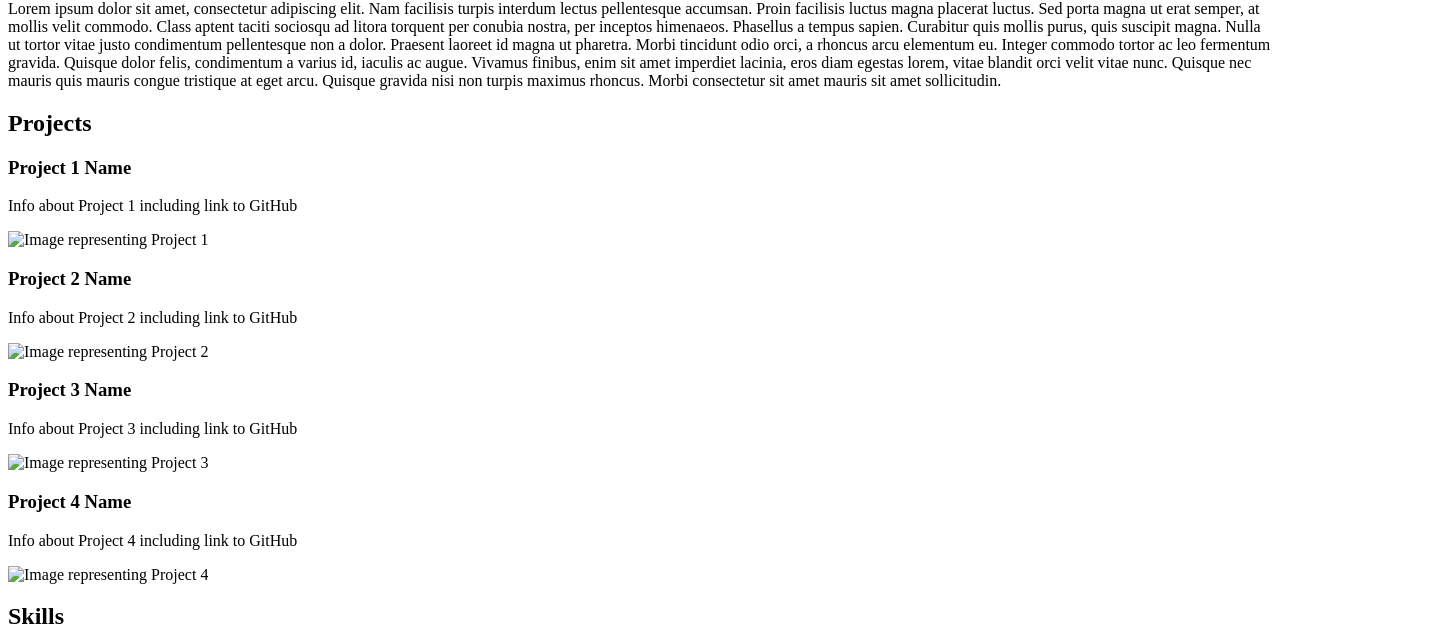
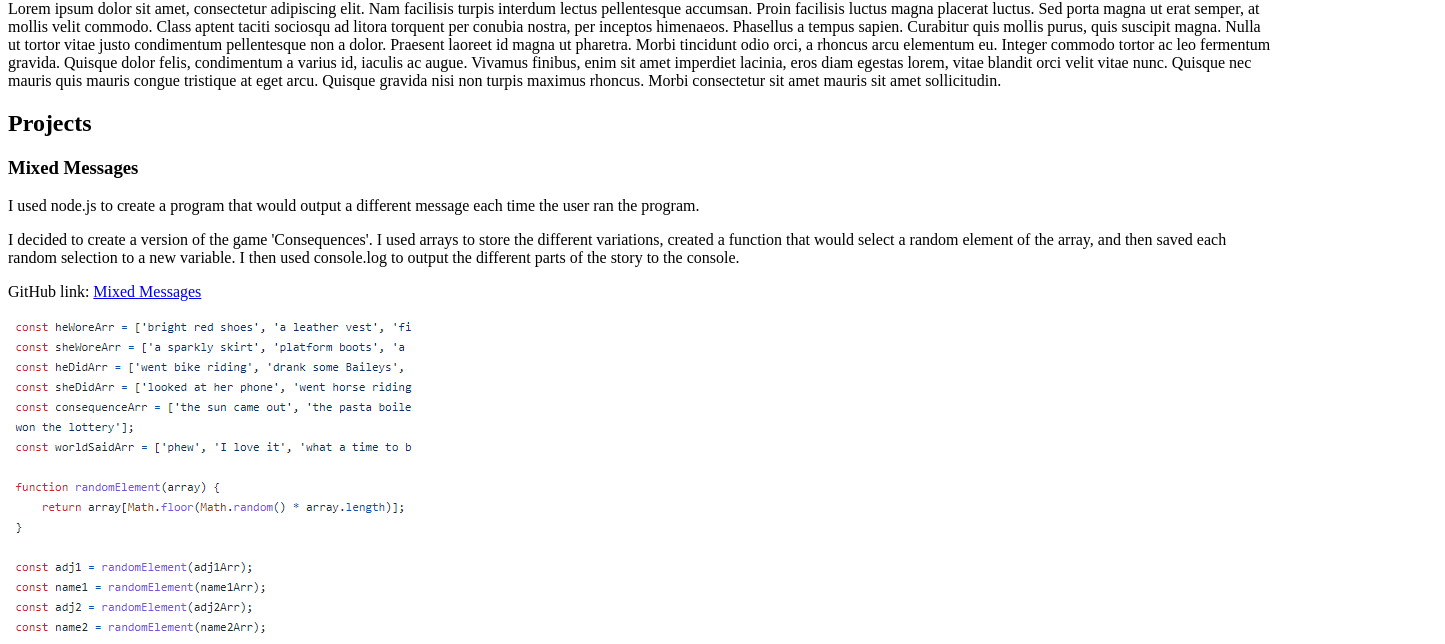
Before and after one commit to toothless13/portfolio-project, a plain HTML site: page index.html in a window 1280 px wide. Shown: the part 219-863 px from the top of the page, 1445 px wide, since content can reach past the window. Drawn offline with Linux system fonts and the light colour scheme.

Commit message:
Add socials to contact and update projects section in index

```diff
--- a/index.html
+++ b/index.html
@@ -31,27 +31,37 @@
             <h2>Projects</h2>
             <!-- Project 1-->
             <section class="project1">
-                <h3>Project 1 Name</h3>
-                <p>Info about Project 1 including link to GitHub</p>
-                <img src="" alt="Image representing Project 1">
+                <h3>Mixed Messages</h3>
+                <p>I used node.js to create a program that would output a different message each time the user ran the program.</p>
+                <p>I decided to create a version of the game 'Consequences'. I used arrays to store the different variations, created a function that would select a random element of the array, and then saved each random selection to a new variable. I then used console.log to output the different parts of the story to the console.</p>
+                <p>GitHub link: <a href="https://github.com/toothless13/mixed-messages">Mixed Messages</a></p>
+                <img src="./resources/images/mixed-messages-image.png" alt="Image representing Project 1">
             </section>
             <!-- Project 2 -->
             <section class="project2">
-                <h3>Project 2 Name</h3>
-                <p>Info about Project 2 including link to GitHub</p>
-                <img src="" alt="Image representing Project 2">
+                <h3>Credit Card Checker</h3>
+                <p>This is a project that can be used to check if a credit card number is valid or not. It will also convert invalid numbers into valid numbers.</p>
+                <p>I worked with JavaScript to complete this project, and used arrays, functions, and conditional statements whilst completing the project.</p>
+                <p>GitHub link: <a href="https://github.com/toothless13/credit-card-checker-starter">Credit Card Checker</a></p>
+                <img src="./resources/images/credit-card-checker-image.png" alt="Image representing Project 2">
             </section>
             <!-- Project 3 -->
             <section class="project3">
-                <h3>Project 3 Name</h3>
-                <p>Info about Project 3 including link to GitHub</p>
-                <img src="" alt="Image representing Project 3">
+                <h3>Tennis Club Website</h3>
+                <p>This project was to practice creating a responsive web design for a club. It was a chance to use responsive units, such as em and rem. The website also uses media queries to change the page layout and behavior based on size breakpoints. <span>(I apologise for the overly obvious use of Wimbledon colours)</span></p>
+                <p>GitHub link: <a href="https://github.com/toothless13/abingdon-tennis-club">Tennis Club Website</a></p>
+                <a href="https://toothless13.github.io/abingdon-tennis-club/">https://toothless13.github.io/abingdon-tennis-club/</a>
+                <br>
+                <img src="./resources/images/tennis-club-image.png" alt="Image representing Project 3">
             </section>
             <!-- Project 4 -->
             <section class="project4">
-                <h3>Project 4 Name</h3>
-                <p>Info about Project 4 including link to GitHub</p>
-                <img src="" alt="Image representing Project 4">
+                <h3>Guitar Company Website</h3>
+                <p>This was a task where we created a website for a company using Flexbox, which allows the page to display well on different screen sizes.</p>
+                <p>GitHub link: <a href="https://github.com/toothless13/flexbox-aristides-guitars-site">Flexbox Guitar Website</a></p>
+                <a href="https://toothless13.github.io/flexbox-aristides-guitars-site/">https://toothless13.github.io/flexbox-aristides-guitars-site/</a>
+                <br>
+                <img src="./resources/images/aristides-project-image.png" alt="Image representing Project 4">
             </section>
         </section>
         <!-- Skills section -->
```
Also changed, not shown: contact.html (+11 -1 lines), resources/images/aristides-project-image.png (added), resources/images/credit-card-checker-image.png (added), resources/images/mixed-messages-image.png (added), resources/images/tennis-club-image.png (added).
